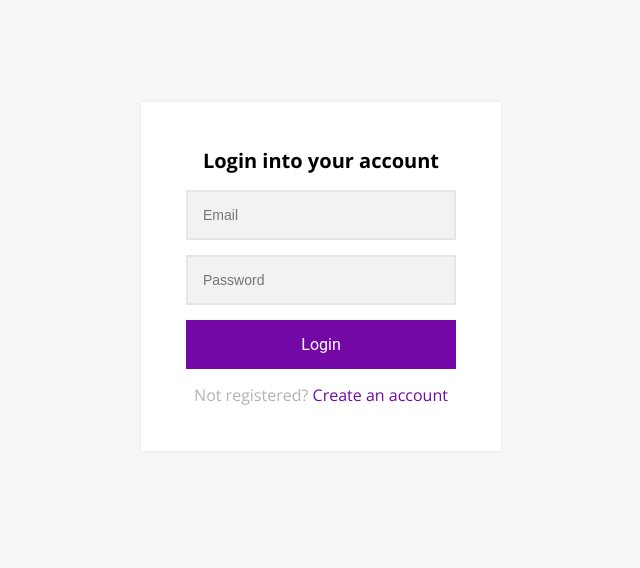
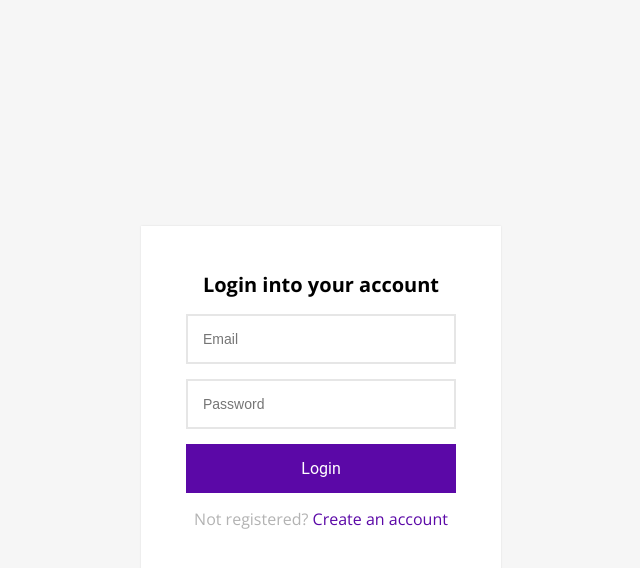
Before and after one commit to viniciusmope/admin-dashboard, a React (Vite) app in the folder react/: page /login in a window 1280 px wide. Shown: the top 568 px of the page, without its empty margins (319-959 px from the left). Built offline with nearby package versions, Linux system fonts and the light colour scheme; no server answers.

Commit message:
feat: implementando login/signup/logout no frontend

```diff
--- a/react/src/App.jsx
+++ b/react/src/App.jsx
@@ -5,6 +5,7 @@ function App() {
   return (
     <div>
         <h1>App</h1>
+      <input placeholder="Your Name"/>
     </div>
   )
 }
--- /dev/null
+++ b/react/src/axios-client.js
@@ -0,0 +1,22 @@
+import axios from "axios";
+
+const axiosClient = axios.create({
+  baseURL: `${import.meta.env.VITE_API_BASE_URL}/api`
+})
+
+axiosClient.interceptors.request.use((config) => {
+  const token = localStorage.getItem('ACCESS_TOKEN');
+  config.headers.Authorization = `Bearer ${token}`
+  return config;
+})
+
+axiosClient.interceptors.response.use((response) => {
+  if (response.status === 401) {
+    // Redirect to login
+  } else if (response.status === 404) {
+    //Show not found
+  }
+  return response
+})
+
+export default axiosClient
--- a/react/src/context/ContextProvider.jsx
+++ b/react/src/context/ContextProvider.jsx
@@ -1,13 +1,19 @@
-import { createContext, useContext, useState } from "react";
+import {createContext, useContext, useState} from "react";
 
 const StateContext = createContext({
   currentUser: null,
-    toten: null
+  token: null
 })
 
 export const ContextProvider = ({children}) => {
   const [user, setUser] = useState({});
-    const [token, setToken] = useState(null);
+  const [token, _setToken] = useState(localStorage.getItem('ACCESS_TOKEN'));
+
+  const setToken = (token) => {
+    _setToken(token)
+    localStorage.setItem('ACCESS_TOKEN', token);
+  }
+
   return (
     <StateContext.Provider value={{
       user,
--- a/react/src/index.css
+++ b/react/src/index.css
@@ -20,31 +20,9 @@ body {
     background-color: #f6f6f6;
 }
 
-/* Login/Signup forms*/
-
-.login-signup-form {
-    width: 360px;
-    padding: 8% 0 0;
-    margin: auto;
-}
-
-.login-signup-form .form {
-    position: relative;
-    z-index: 1;
-    background: #FFFFFF;
-    max-width: 360px;
-    margin: 0 auto 100px;
-    padding: 45px;
-    text-align: center;
-    box-shadow: 0 0 2px 0 rgba(0, 0, 0, 0.1);
-}
-.login-signup-form .title {
-    font-size: 20px;
-    margin-bottom: 1rem;
-}
-.login-signup-form .form input {
+input {
     outline: 0;
-    background: #f2f2f2;
+    background: #ffffff;
     width: 100%;
     border: 2px solid #e6e6e6;
     margin: 0 0 15px;
@@ -53,14 +31,15 @@ body {
     font-size: 14px;
     transition: all 0.3s;
 }
-.login-signup-form .form input:focus {
-    border-color: #7308a7;
+
+input:focus {
+    border-color: #5b08a7;
 }
 
-.login-signup-form .form button {
+button {
     font-family: "Roboto", sans-serif;
     outline: 0;
-    background: #7308a7;
+    background: #5b08a7;
     width: 100%;
     border: 0;
     padding: 15px;
@@ -71,10 +50,42 @@ body {
     cursor: pointer;
 }
 
-.login-signup-form .form button:hover,
-.login-signup-form .form button:active,
-.login-signup-form .form button:focus {
-    background: #7308a7;
+button:hover,
+button:active,
+button:focus {
+    background: #5b08a7;
+}
+
+.card {
+    background-color: #FFF;
+    border-radius: 0.5rem;
+    box-shadow: 1px 1px 3px rgba(0, 0, 0, 0.1);
+    padding: 1.25rem 1.5rem;
+}
+
+/* Login/Signup forms*/
+
+.login-signup-form {
+    height: 100vh;
+    display: flex;
+    justify-content: center;
+    align-items: center;
+}
+
+.login-signup-form .form {
+    width: 360px;
+    position: relative;
+    z-index: 1;
+    background: #FFFFFF;
+    max-width: 360px;
+    padding: 45px;
+    text-align: center;
+    box-shadow: 0 0 2px 0 rgba(0, 0, 0, 0.1);
+}
+
+.login-signup-form .title {
+    font-size: 20px;
+    margin-bottom: 1rem;
 }
 
 .login-signup-form .form .message {
@@ -84,12 +95,11 @@ body {
 }
 
 .login-signup-form .form .message a {
-    color: #7308a7;
+    color: #5b08a7;
     text-decoration: none;
 }
+
 /* Login/Signup form */
-
-
 
 
 #defaultLayout {
@@ -98,11 +108,11 @@ body {
 
 #defaultLayout aside {
     width: 300px;
-    background-color: #7308a7;
+    background-color: #5b08a7;
     padding: 2rem 1rem
 }
 
-#defaultLayout aside > a{
+#defaultLayout aside > a {
     display: block;
     padding: 1rem 2rem;
     border-radius: 6px;
@@ -110,6 +120,7 @@ body {
     text-decoration: none;
     transition: all 0.2s;
 }
+
 #defaultLayout aside > a:hover {
     background-color: rgba(0, 0, 0, 0.2);
 }
@@ -127,6 +138,30 @@ body {
     justify-content: space-between;
     align-items: center;
 }
+
 #defaultLayout main {
     padding: 2rem;
 }
+
+.animated {
+    -webkit-animation-duration: 0.3s;
+    animation-duration: 0.3s;
+    -webkit-animation-fill-mode: both;
+    animation-fill-mode: both;
+}
+
+.fadeInDown {
+    -webkit-animation-name: fadeInDown;
+    animation-name: fadeInDown;
+}
+
+@keyframes fadeInDown {
+    0% {
+        opacity: 0;
+        transform: translateY(-20px);
+    }
+    100% {
+        opacity: 1;
+        transform: translateY(0);
+    }
+}
--- a/react/src/views/Login.jsx
+++ b/react/src/views/Login.jsx
@@ -1,13 +1,34 @@
 import {Link} from "react-router-dom";
+import axiosClient from "../axios-client.js";
+import {createRef} from "react";
+import {useStateContext} from "../context/ContextProvider.jsx";
 
 export default function Login() {
+  const emailRef = createRef()
+  const passwordRef = createRef()
+  const {setUser, setToken} = useStateContext()
+
+  const onSubmit = ev => {
+    ev.preventDefault()
+
+    const payload = {
+      email: emailRef.current.value,
+      password: passwordRef.current.value,
+    }
+    axiosClient.post('/login', payload)
+      .then(({data}) => {
+        setUser(data.user)
+        setToken(data.token);
+      })
+  }
+
   return (
-    <div className="login-signup-form">
+    <div className="login-signup-form animated fadeInDown">
       <div className="form">
-        <form className="login-form">
+        <form onSubmit={onSubmit}>
           <h1 className="title">Login into your account</h1>
-          <input type="email" placeholder="Email"/>
-          <input type="password" placeholder="Password"/>
+          <input ref={emailRef} type="email" placeholder="Email"/>
+          <input ref={passwordRef} type="password" placeholder="Password"/>
           <button>Login</button>
           <p className="message">Not registered? <Link to="/signup">Create an account</Link></p>
         </form>
--- a/react/src/views/Signup.jsx
+++ b/react/src/views/Signup.jsx
@@ -1,15 +1,40 @@
 import {Link} from "react-router-dom";
+import {createRef} from "react";
+import axiosClient from "../axios-client.js";
+import {useStateContext} from "../context/ContextProvider.jsx";
 
 export default function Signup() {
+  const nameRef = createRef()
+  const emailRef = createRef()
+  const passwordRef = createRef()
+  const passwordConfirmationRef = createRef()
+  const {setUser, setToken} = useStateContext()
+
+  const onSubmit = ev => {
+    ev.preventDefault()
+
+    const payload = {
+      name: nameRef.current.value,
+      email: emailRef.current.value,
+      password: passwordRef.current.value,
+      password_confirmation: passwordConfirmationRef.current.value,
+    }
+    axiosClient.post('/signup', payload)
+      .then(({data}) => {
+        setUser(data.user)
+        setToken(data.token);
+      })
+  }
+
   return (
-    <div className="login-signup-form">
+    <div className="login-signup-form animated fadeInDown">
       <div className="form">
-        <form >
+        <form onSubmit={onSubmit}>
           <h1 className="title">Signup for Free</h1>
-          <input type="text" placeholder="Full Name"/>
-          <input type="email" placeholder="Email Address"/>
-          <input type="password" placeholder="Password"/>
-          <input type="password" placeholder="Repeat Password"/>
+          <input ref={nameRef} type="text" placeholder="Full Name"/>
+          <input ref={emailRef} type="email" placeholder="Email Address"/>
+          <input ref={passwordRef} type="password" placeholder="Password"/>
+          <input ref={passwordConfirmationRef} type="password" placeholder="Repeat Password"/>
           <button>Signup</button>
           <p className="message">Already registered? <Link to="/login">Sign In</Link></p>
         </form>
--- /dev/null
+++ b/react/src/views/Users.jsx
@@ -0,0 +1,10 @@
+export default function Users() {
+  return (
+    <div>
+      <h1>Users</h1>
+      <div className="card animated fadeInDown">
+        Users
+      </div>
+    </div>
+  )
+}
```
Also changed, not shown: react/package.json (+7 -5 lines), react/src/router.jsx (+11 -6 lines). Lines whose indentation alone changed are shown as unchanged.
